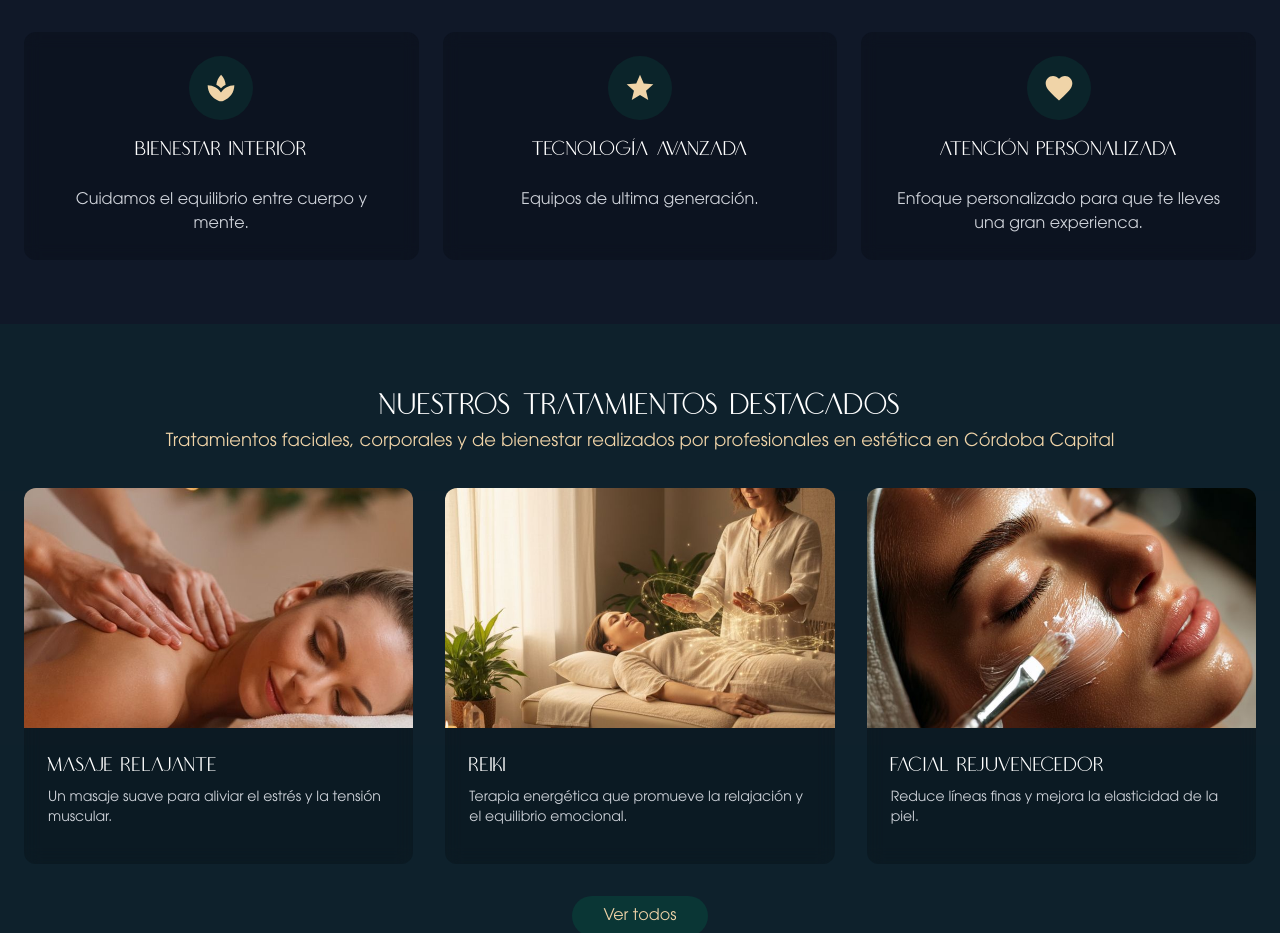
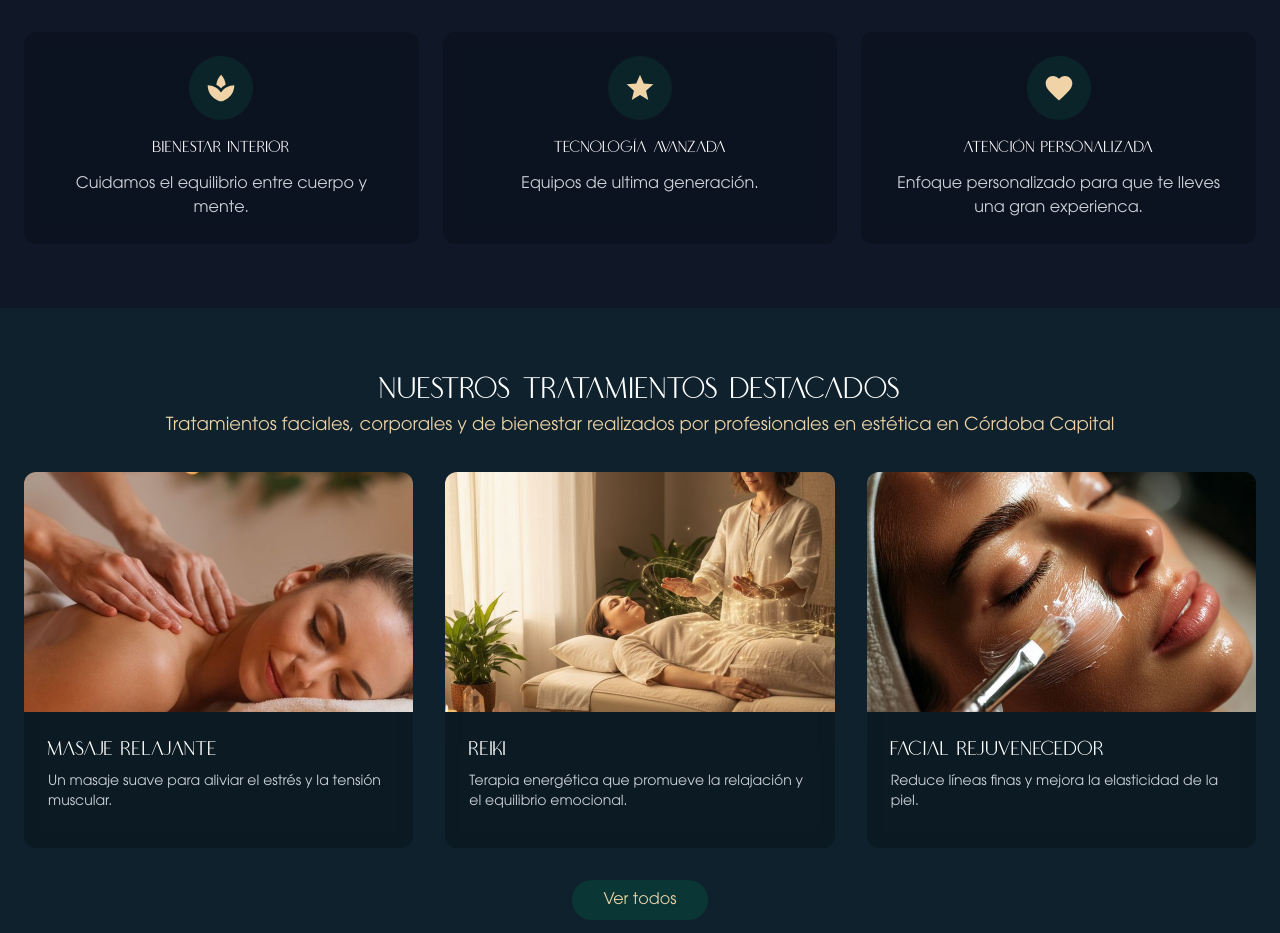
Before and after one commit to MaximoStefanutti/voos, a Next.js app in the folder front/: page / in a window 1280 px wide. Shown: the part 780-1713 px from the top of the page. Built offline with nearby package versions, Linux system fonts and the light colour scheme.

Commit message:
correción minimas en footer y featurecards

```diff
--- a/front/src/app/components/layout/footer/FooterLinks.tsx
+++ b/front/src/app/components/layout/footer/FooterLinks.tsx
@@ -3,7 +3,7 @@ import Link from "next/link";
 
 export function FooterLinks() {
   return (
-    <nav aria-lable="Enlaces del sitio">
+    <nav aria-label="Enlaces del sitio">
       <h3 className="text-[#f0d4a8] font-medium text-sm mb-3 uppercase tracking-wide">
         Enlaces del sitio
       </h3>
@@ -15,7 +15,7 @@ export function FooterLinks() {
           >
             <Link
               href={link.href}
-              className="text-gray-300 text-sm hover:text-white transition"
+              className="text-gray-300 text-sm hover:text-[#f0d4a8] transition-colors"
             >
               {link.label}
             </Link>
--- a/front/src/app/components/ui/featurecards/FeatureCard.tsx
+++ b/front/src/app/components/ui/featurecards/FeatureCard.tsx
@@ -15,9 +15,7 @@ export default function FeatureCard({
     <div className="bg-black/20 backdrop-blur-sm rounded-xl p-6 flex flex-col items-center text-center transition-transform hover:transform hover:scale-105">
       <div className="bg-[#0a3635]/50 p-4 rounded-full mb-4">{icon}</div>
 
-      <Heading className="text-x1 text-white mb-3">
-        <h3 className="text-xl text-white mb-3">{title}</h3>
-      </Heading>
+      <Heading className="text-x1 text-white mb-3">{title}</Heading>
 
       <p className="text-gray-300">{description}</p>
     </div>
```
